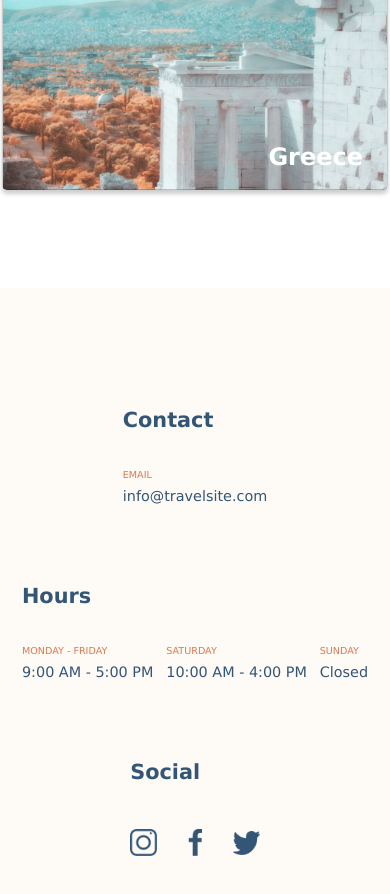
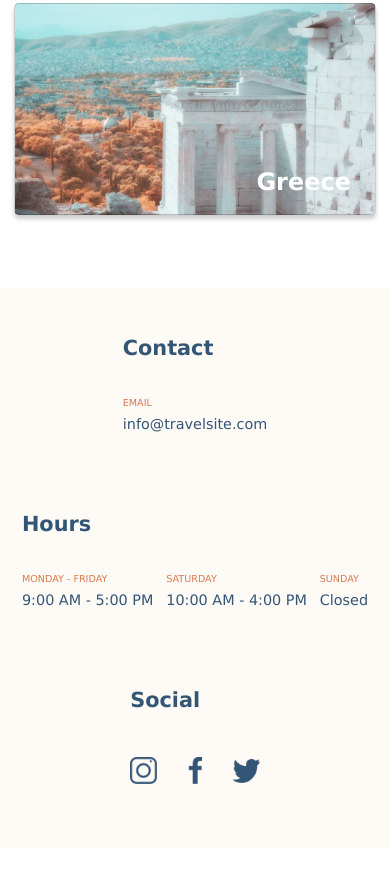
Before and after one commit to mikesdc/brnstn_travelsite, a plain HTML site: page index.html in a window 390 px wide. Shown: the part 1494-2388 px from the top of the page. After the commit the page ends 2342 px from the top, so only its background shows below. Drawn offline with Linux system fonts and the light colour scheme.

Commit message:
main page responsive design update 20230701

```diff
--- a/css/main.scss
+++ b/css/main.scss
@@ -86,8 +86,14 @@
     @include tablet {
       @include backgroundImg("../Images/hero.png", contain, 18rem, 20rem);
     }
+
+    @include media-size(400px) {
+      @include backgroundImg("../Images/hero.png", contain, 80vw, 20rem);
+
+      }
+    }
   }
-}
+
 
 .recommendations-section {
   @include flexCenter;
@@ -123,6 +129,12 @@
     font-size: 1.4rem;
     font-weight: 800;
     color: $slate;
+
+    @include media-size(710px) {
+      position: relative;
+      top: -3rem;
+      left: initial;
+    }
   }
 
   &__card {
@@ -143,6 +155,10 @@
   @include media-size(800px) {
     @include backgroundImg("../Images/hawaii.jpg", cover, 21rem, 12rem);
   }
+
+  @include media-size(400px) {
+    @include backgroundImg("../Images/hawaii.jpg", cover, 80vw, 12rem);
+  }
 }
 
 .card--iceland {
@@ -150,6 +166,10 @@
 
   @include media-size(800px) {
     @include backgroundImg("../Images/iceland.jpg", cover, 21rem, 12rem);
+  }
+
+  @include media-size(400px) {
+    @include backgroundImg("../Images/iceland.jpg", cover, 80vw, 12rem);
   }
 }
 
@@ -159,4 +179,8 @@
   @include media-size(800px) {
     @include backgroundImg("../Images/greece.jpg", cover, 21rem, 12rem);
   }
+
+  @include media-size(400px) {
+    @include backgroundImg("../Images/greece.jpg", cover, 80vw, 12rem);
+  }
 }
--- a/css/partials/_global.scss
+++ b/css/partials/_global.scss
@@ -131,9 +131,11 @@ p, ul, li {
   }
 
   @include media-size(710px) {
-  flex-direction: column;
+  display: flex;
+    flex-direction: column;
+    justify-content: flex-start;
   align-items: center;
-  height: 40rem;
+  height: 35rem;
   }
 
   a {
@@ -147,12 +149,14 @@ p, ul, li {
     flex-direction: column;
     justify-content: space-between;
     padding-top: 3rem;
+    margin: 0 1rem;
   }
 
   &--header {
     font-size: 1.3rem;
     font-weight: 800;
     color: $slate;
+
   }
 
   &--sub {
```
Also changed, not shown: css/destinations.css, css/main.css, 2 other files.
